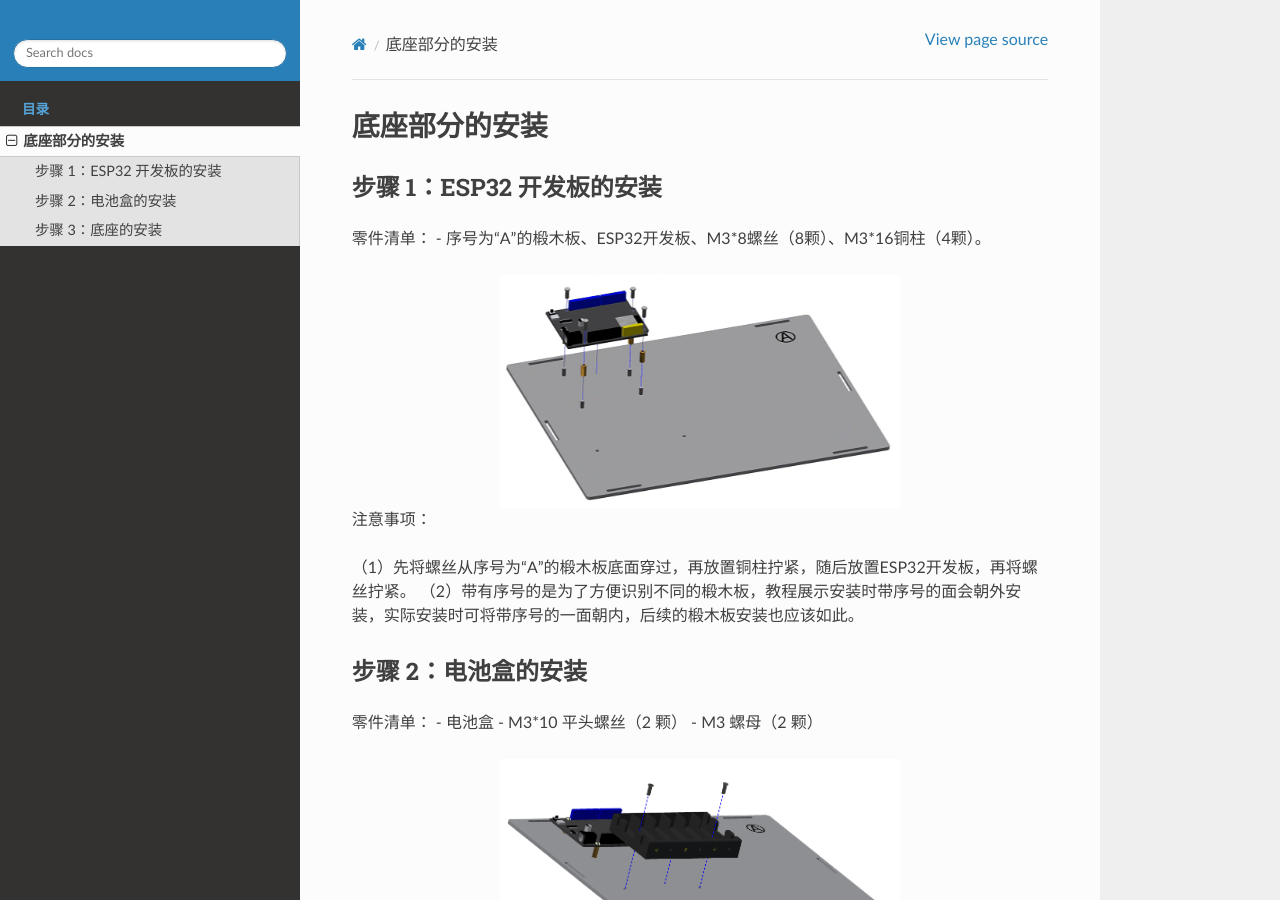
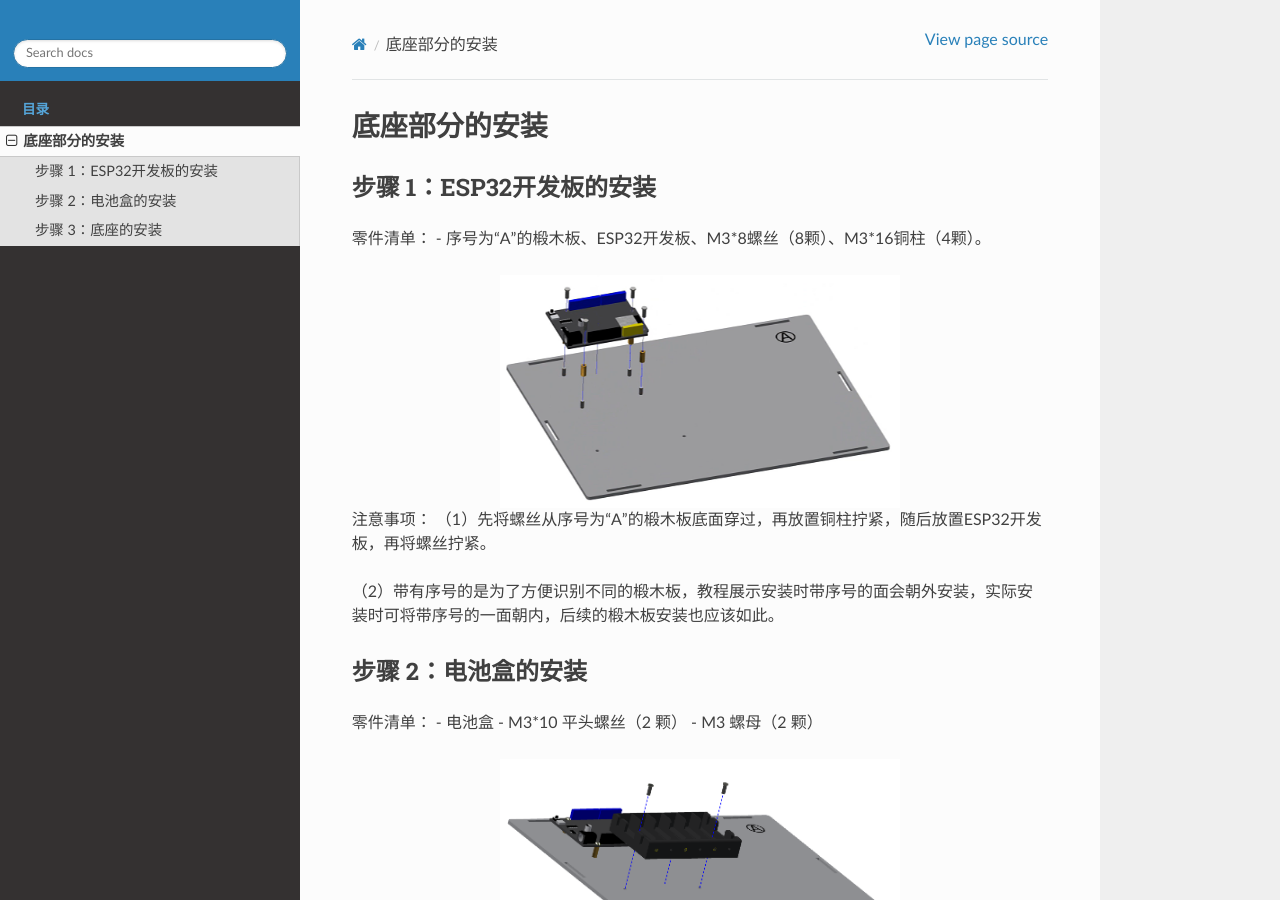
Before and after one commit to COLA508/LA-SMART_HOME, a Sphinx documentation site: the page built from docs/source/Base.rst, in a window 1280 px wide and 900 px high. Built offline with Sphinx 7.4.7 and the Read the Docs theme 3.1.0, drawn with Linux system fonts in a browser that asks for light colours.

```diff
--- a/docs/source/Base.rst
+++ b/docs/source/Base.rst
@@ -1,7 +1,7 @@
 底座部分的安装
 ===========================
 
-步骤 1：ESP32 开发板的安装
+步骤 1：ESP32开发板的安装
 ---------------------------
 
 零件清单：
@@ -13,8 +13,8 @@
    :width: 400px
 
 注意事项：
+（1）先将螺丝从序号为“A”的椴木板底面穿过，再放置铜柱拧紧，随后放置ESP32开发板，再将螺丝拧紧。
 
-（1）先将螺丝从序号为“A”的椴木板底面穿过，再放置铜柱拧紧，随后放置ESP32开发板，再将螺丝拧紧。
 （2）带有序号的是为了方便识别不同的椴木板，教程展示安装时带序号的面会朝外安装，实际安装时可将带序号的一面朝内，后续的椴木板安装也应该如此。
 
 步骤 2：电池盒的安装
```
